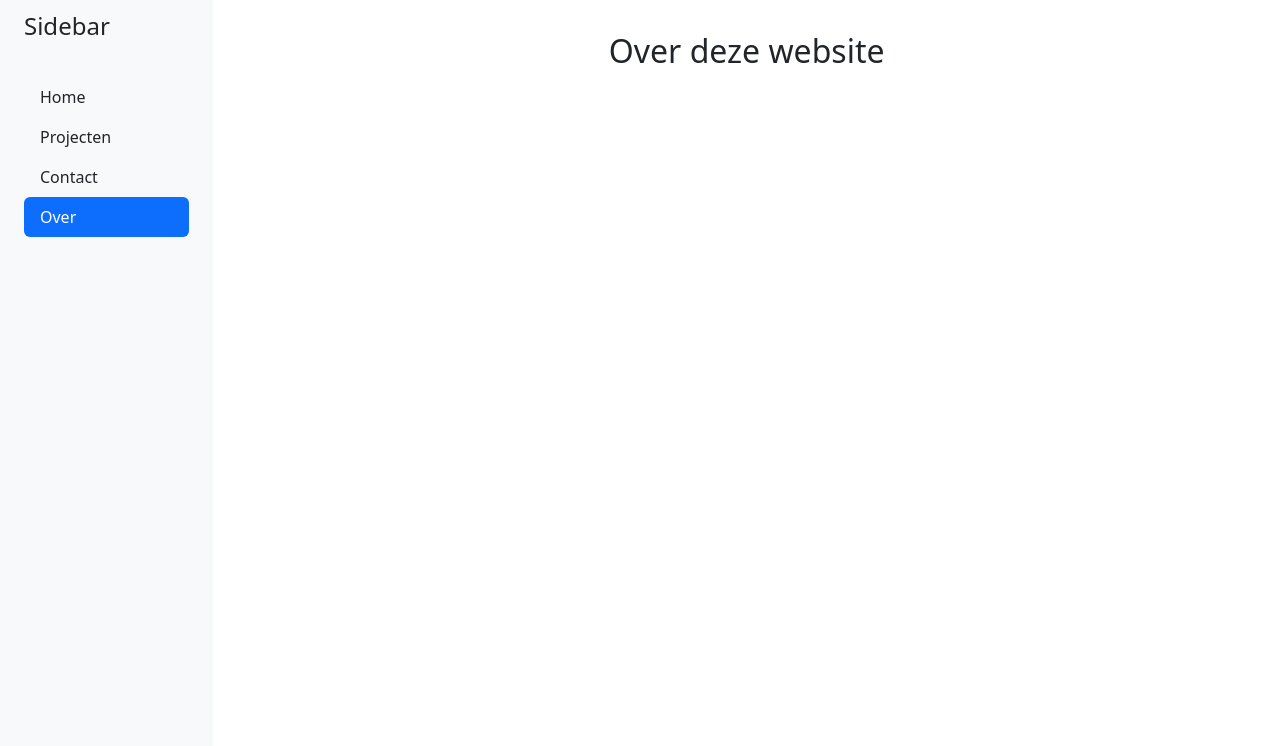
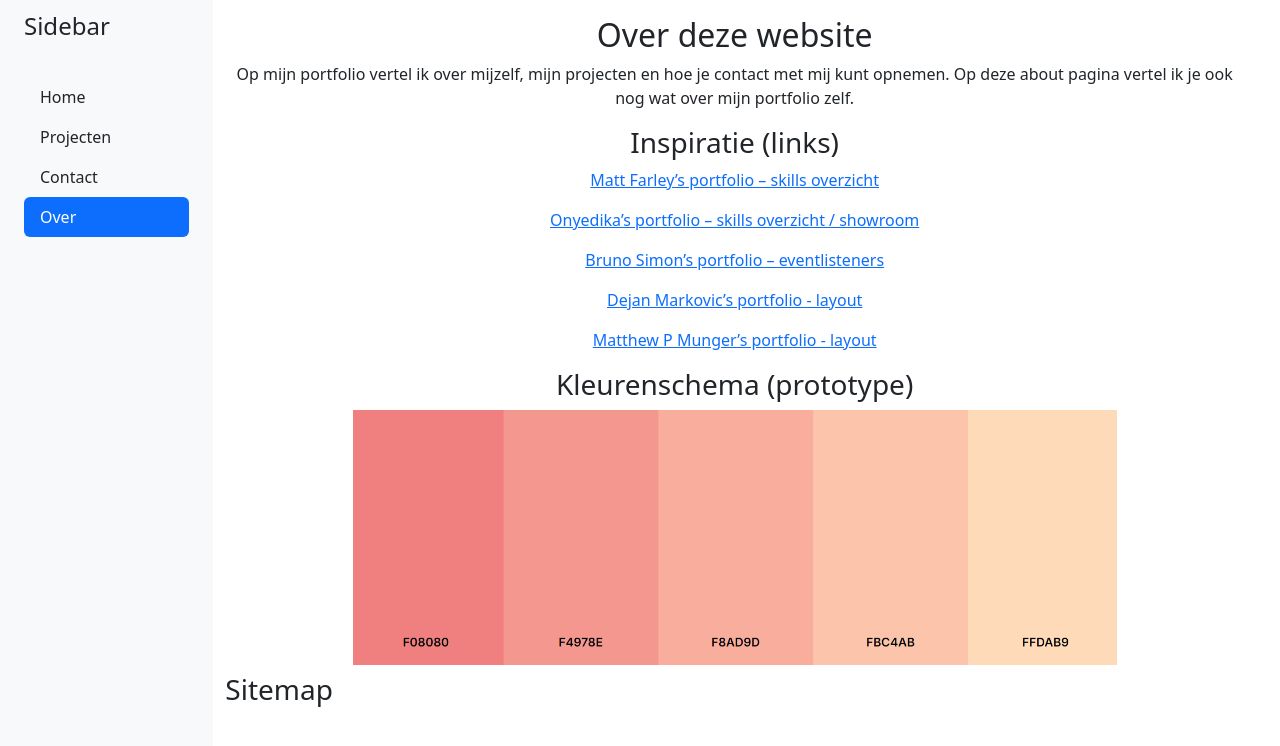
Before and after one commit to BKomduur/BKomduur.github.io, a plain HTML site: page about.html in a window 1280 px wide. Drawn offline with nearby package versions, Linux system fonts and the light colour scheme; a script that the page names is missing.

Commit message:
added about page

```diff
--- a/about.html
+++ b/about.html
@@ -1,10 +1,13 @@
 <!DOCTYPE html>
 <html lang="en">
+
 <head>
   <meta charset="UTF-8">
   <meta name="viewport" content="width=device-width, initial-scale=1.0">
   <link href="https://cdn.jsdelivr.net/npm/bootstrap@5.3.6/dist/css/bootstrap.min.css" rel="stylesheet">
   <script src="https://cdn.jsdelivr.net/npm/bootstrap@5.3.6/dist/js/bootstrap.bundle.min.js"></script>
+  <script defer src="https://cdn.mysitemapgenerator.com/api/embedmap.m.js"></script>
+
   <title>About</title>
 </head>
 
@@ -35,11 +38,31 @@
         </div>
       </div>
 
-      <div class="col py-3">
+      <div class="col py-2">
         <div class="row">
-          <div class="col-md-12 text-center mb-3">
-            <h2 class="mt-3">Over deze website</h2>
-            <p></p>
+          <div class="row mb-2 text-center">
+            <div class="col-xxl-4 themed-grid-col">
+              <h2 class="mt-2">Over deze website</h2>
+              <p>Op mijn portfolio vertel ik over mijzelf, mijn projecten en hoe je contact met mij kunt opnemen. Op
+                deze
+                about pagina vertel ik je ook nog wat over mijn portfolio zelf.</p>
+            </div>
+            <div class="col-xxl-4 themed-grid-col">
+              <h3>Inspiratie (links)</h3>
+              <p><a href="https://mattfarley.ca/">Matt Farley’s portfolio – skills overzicht</a></p>
+              <p><a href="https://www.onyedika.xyz/">Onyedika’s portfolio – skills overzicht / showroom</a></p>
+              <p><a href="https://bruno-simon.com/">Bruno Simon’s portfolio – eventlisteners</a></p>
+              <p><a href="https://www.dejan.works/">Dejan Markovic’s portfolio - layout</a></p>
+              <p><a href="https://mattos-1.webflow.io/">Matthew P Munger’s portfolio - layout</a></p>
+            </div>
+            <div class="col-xxl-4 themed-grid-col">
+              <h3>Kleurenschema (prototype)</h3>
+              <img src="img/kleurenschema.png" alt="kleurenschema" style="width: 75%">
+            </div>
+          </div>
+          <h3>Sitemap</h3>
+          <div id="mysitemapgenerator_loadcorsdata" data-token="473207157198af1e6e44966c71e39136"
+            data-domain="www.mysitemapgenerator.com">
           </div>
         </div>
       </div>
```
Also changed, not shown: index.html (+41 -1 lines), img/kleurenschema.png (added).
